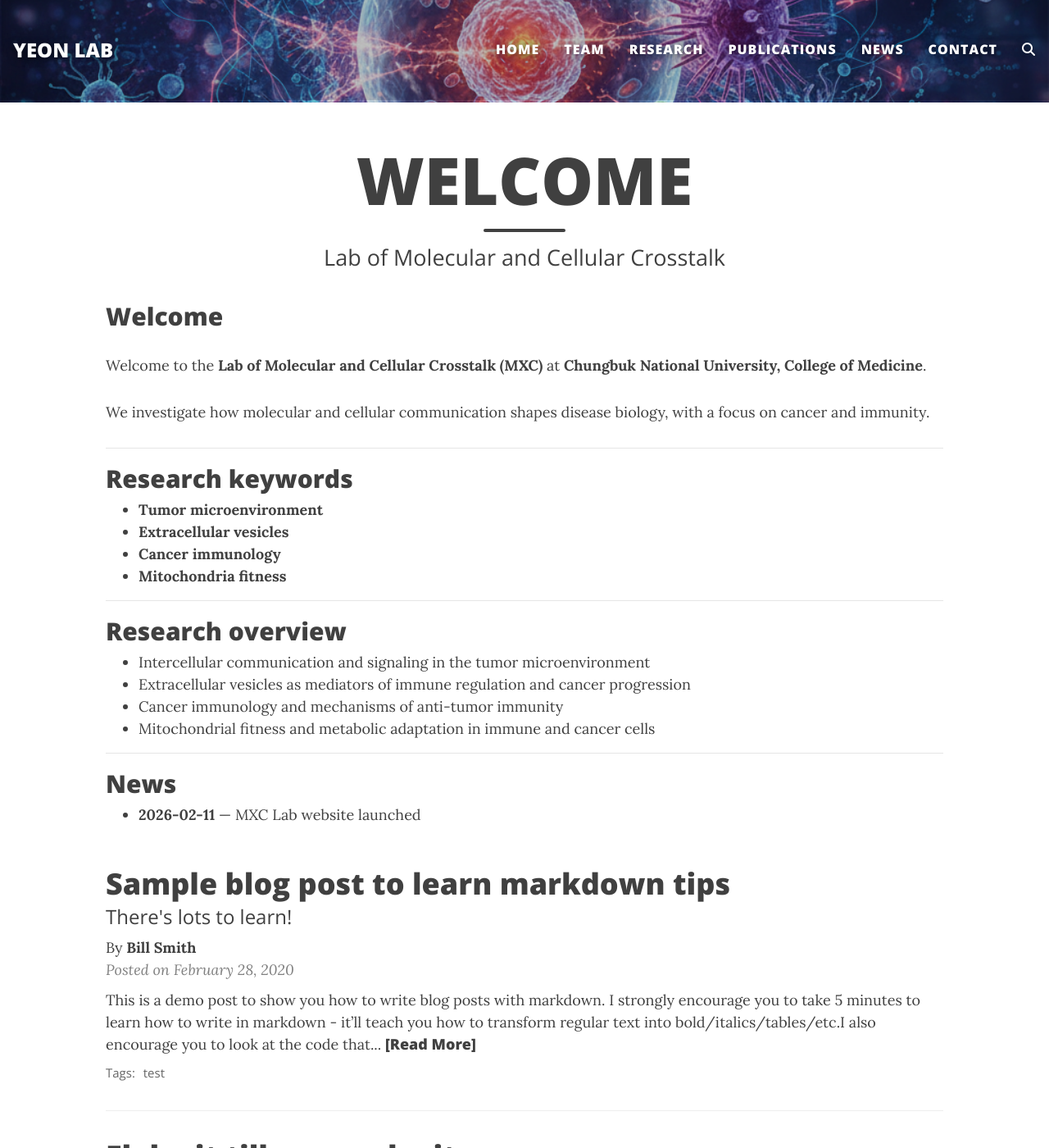
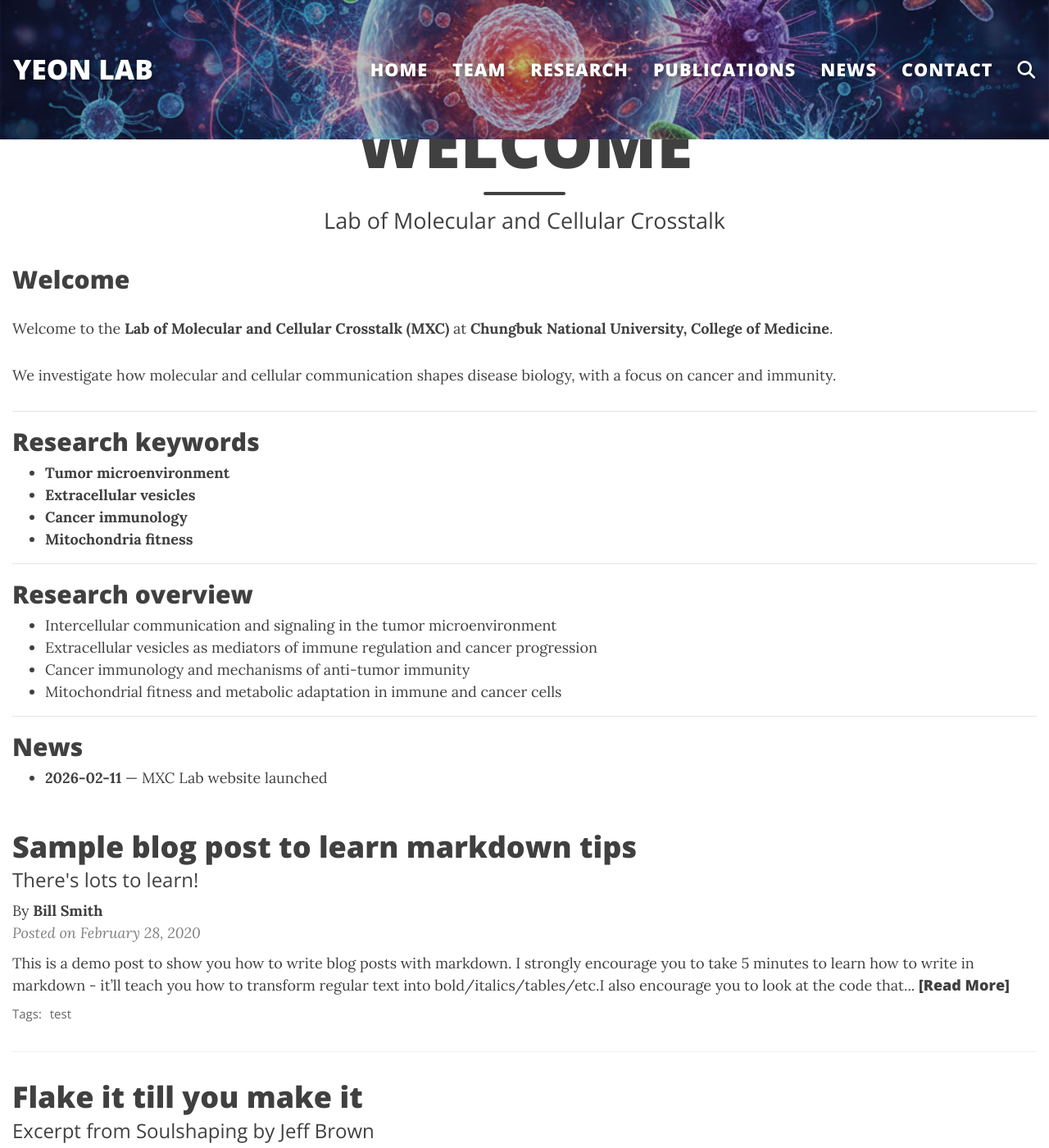
Before and after one commit to mjyeon0807-hub/mjyeon0807-hub.github.io, a Jekyll site: the page built from index.md, in a window 1280 px wide and 1400 px high. Shown: the whole window at 82% size. Built offline with Jekyll 4.4.1, drawn with Linux system fonts in a browser that asks for light colours; comment, search, counter and statistics services are not loaded.

Commit message:
Update custom.css

```diff
--- a/assets/css/custom.css
+++ b/assets/css/custom.css
@@ -1,42 +1,34 @@
 /* ==========================================================================
    Yeon Lab — custom overrides
+   - Navbar uses header image as a full-width banner (cover)
+   - Text is readable on top of the image
+   - Navbar text (brand + menu) ~50% bigger
+   - Hide any logo-image brand (we want banner background only)
    ========================================================================== */
 
-/* =========================
-   Global layout variables
-   ========================= */
-:root {
-  /* Space below fixed navbar before page title/header starts */
-  --yeon-banner-offset-desktop: 175px;
-  --yeon-banner-offset-mobile: 110px;
-
-  /* CONTENT width/padding (do NOT use this to shrink the whole page) */
-  --yeon-content-max: 1100px;
-  --yeon-content-pad: 24px;
-}
-
-/* =========================
-   Navbar banner (FULL WIDTH)
-   ========================= */
+/* ---------- Banner navbar background (force override) ---------- */
 nav.navbar.navbar-custom,
 nav.navbar.navbar-custom.top-nav-regular,
 nav.navbar.navbar-custom.top-nav-short,
 nav.navbar.navbar-custom.top-nav-short-permanent {
+  /* Reset theme background */
   background: none !important;
 
+  /* Banner image */
   background-image: url("/assets/img/header-2.png") !important;
   background-size: cover !important;
   background-position: center center !important;
   background-repeat: no-repeat !important;
 
-  min-height: 125px !important;
-  padding-top: 14px !important;
-  padding-bottom: 14px !important;
+  /* More room for larger text */
+  min-height: 170px !important;
+  padding-top: 26px !important;
+  padding-bottom: 26px !important;
 
-  border-bottom: 3px solid rgba(0, 0, 0, 0.12) !important;
+  border-bottom: 1px solid rgba(0, 0, 0, 0.12) !important;
 }
 
-/* Dark overlay for readability */
+/* Overlay for readability */
 nav.navbar.navbar-custom::before {
   content: "";
   position: absolute;
@@ -51,7 +43,7 @@ nav.navbar.navbar-custom > * {
   z-index: 1;
 }
 
-/* Navbar text styling */
+/* ---------- Text style + size (+~50%) ---------- */
 nav.navbar.navbar-custom .navbar-brand,
 nav.navbar.navbar-custom .navbar-nav .nav-link,
 nav.navbar.navbar-custom .navbar-toggler {
@@ -61,19 +53,19 @@ nav.navbar.navbar-custom .navbar-toggler {
   line-height: 1.1 !important;
 }
 
-/* Brand (“Yeon Lab”) */
+/* Brand (“Yeon Lab”) bigger */
 nav.navbar.navbar-custom .navbar-brand {
-  font-size: 1.5rem !important;
+  font-size: 2.1rem !important;
 }
 
-/* Menu links */
+/* Menu links bigger */
 nav.navbar.navbar-custom .navbar-nav .nav-link {
-  font-size: 1.0rem !important;
-  padding-top: 13px !important;
-  padding-bottom: 13px !important;
+  font-size: 1.35rem !important;
+  padding-top: 18px !important;
+  padding-bottom: 18px !important;
 }
 
-/* Toggler visibility */
+/* ---------- Toggler visibility on banner ---------- */
 nav.navbar.navbar-custom .navbar-toggler {
   border-color: rgba(255, 255, 255, 0.55) !important;
 }
@@ -81,7 +73,7 @@ nav.navbar.navbar-custom .navbar-toggler-icon {
   filter: invert(1) contrast(2);
 }
 
-/* Dropdown menu readable */
+/* ---------- Dropdown menu (keep light + readable) ---------- */
 nav.navbar.navbar-custom .dropdown-menu {
   background: #ffffff !important;
 }
@@ -90,77 +82,29 @@ nav.navbar.navbar-custom .dropdown-menu .dropdown-item {
   text-shadow: none !important;
 }
 
-/* Hide logo image brand */
+/* ---------- Hide logo image brand (banner background only) ---------- */
 nav.navbar.navbar-custom .navbar-brand-logo {
   display: none !important;
 }
 
-/* =========================
-   Fix: banner overlaps page title/header
-   ========================= */
-header > .intro-header,
-header > .intro-header.big-img {
-  margin-top: var(--yeon-banner-offset-desktop) !important;
-}
-
-/* =========================
-   Unify left/right spacing across all pages (CONTENT ONLY)
-   IMPORTANT:
-   - Keep the page full-width so the navbar doesn't collapse early.
-   - Center only the content inside <main>.
-   ========================= */
-main.container-md,
-main.container-fluid {
-  max-width: 100% !important;
-  padding-left: 0 !important;
-  padding-right: 0 !important;
-}
-
-/* Center all direct children of <main> with consistent width/padding */
-main.container-md > *,
-main.container-fluid > * {
-  max-width: var(--yeon-content-max);
-  margin-left: auto;
-  margin-right: auto;
-  padding-left: var(--yeon-content-pad);
-  padding-right: var(--yeon-content-pad);
-}
-
-/* Normalize theme helper class if present */
-.fullwidth-pad {
-  padding-left: var(--yeon-content-pad) !important;
-  padding-right: var(--yeon-content-pad) !important;
-}
-
-/* =========================
-   Mobile tweaks
-   ========================= */
+/* ---------- Mobile tweaks ---------- */
 @media (max-width: 768px) {
   nav.navbar.navbar-custom,
   nav.navbar.navbar-custom.top-nav-regular,
   nav.navbar.navbar-custom.top-nav-short,
   nav.navbar.navbar-custom.top-nav-short-permanent {
-    min-height: 95px !important;
+    min-height: 110px !important;
+    padding-top: 12px !important;
+    padding-bottom: 12px !important;
+  }
+
+  nav.navbar.navbar-custom .navbar-brand {
+    font-size: 1.5rem !important;
+  }
+
+  nav.navbar.navbar-custom .navbar-nav .nav-link {
+    font-size: 1.05rem !important;
     padding-top: 10px !important;
     padding-bottom: 10px !important;
   }
-
-  nav.navbar.navbar-custom .navbar-brand {
-    font-size: 1.35rem !important;
-  }
-
-  nav.navbar.navbar-custom .navbar-nav .nav-link {
-    font-size: 0.95rem !important;
-    padding-top: 10px !important;
-    padding-bottom: 10px !important;
-  }
-
-  header > .intro-header,
-  header > .intro-header.big-img {
-    margin-top: var(--yeon-banner-offset-mobile) !important;
-  }
-
-  :root {
-    --yeon-content-pad: 16px;
-  }
 }
```
